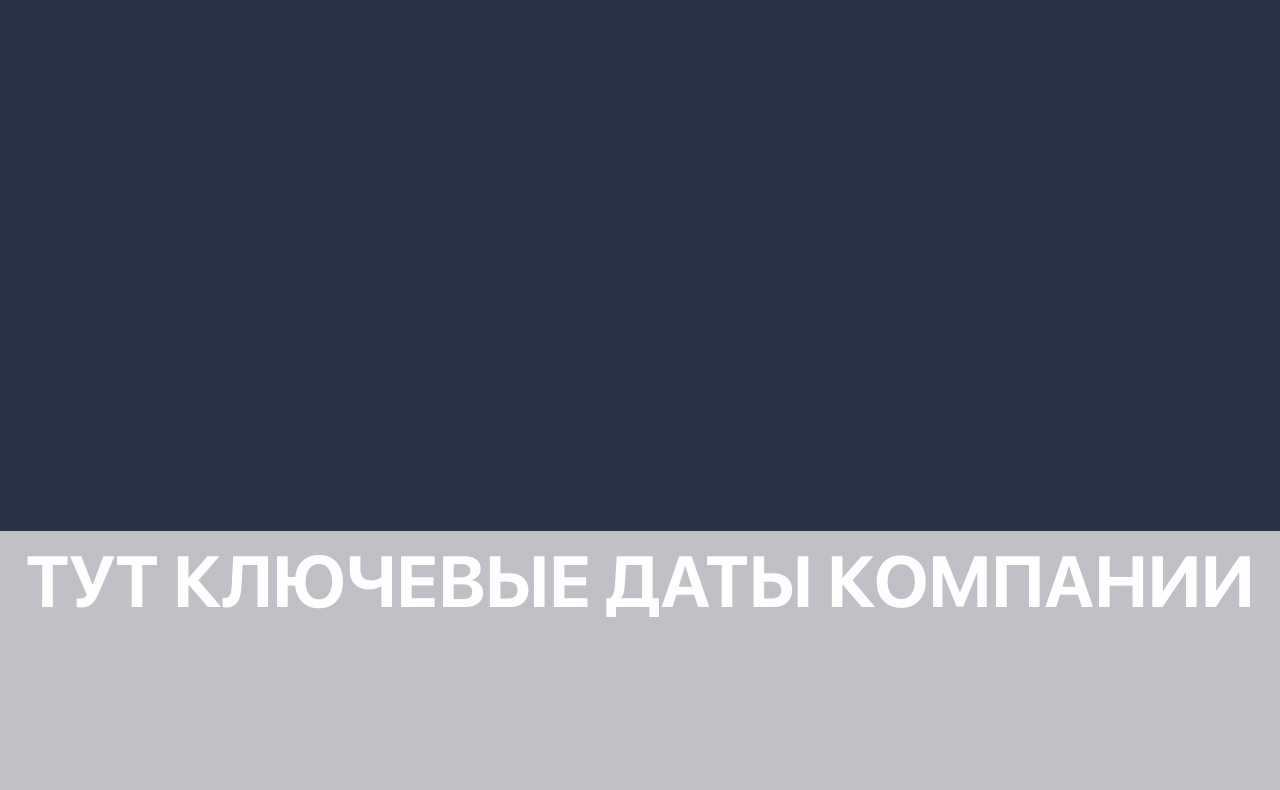
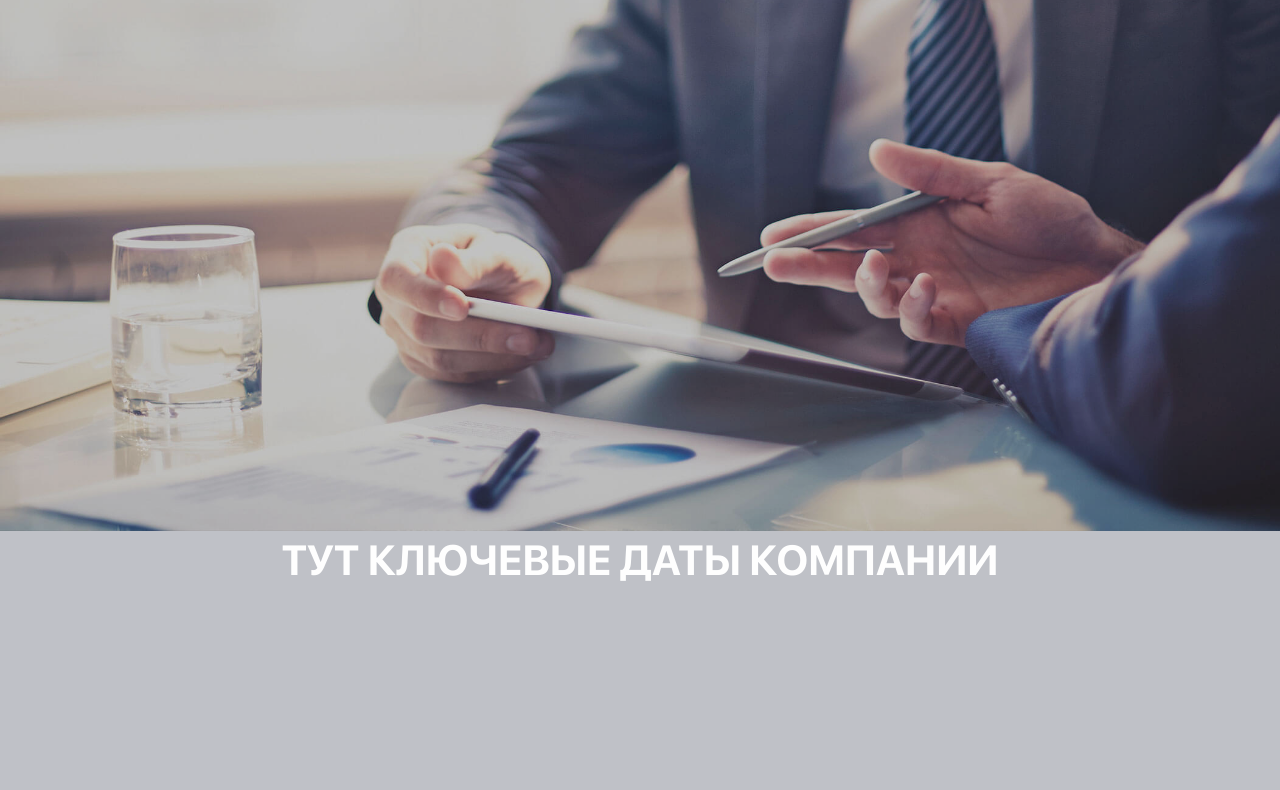
Before and after one commit to HoneyGood/centFin, a plain HTML site: page index.html in a window 1280 px wide. Shown: the part 290-1080 px from the top of the page. Drawn offline with Linux system fonts and the light colour scheme.

Commit message:
new changes

```diff
--- a/css/style.css
+++ b/css/style.css
@@ -7,6 +7,24 @@ body,html{
 .slider{
     height: 80vh !important;
     background: #2a3246;
+    background-image: url("../images/headerPic.jpg");
+    background-size: cover;
+    background-position: center center;
+    position: relative;
+}
+.shadow-cover{
+    position: absolute;
+    height: 100%;
+    width: 100%;
+    background-color: #000000;
+    opacity: .2;
+    top:0;
+    left: 0;
+    z-index: 1;
+}
+.slider .content{
+    position: relative;
+    z-index: 10;
 }
 
 .company{
@@ -34,5 +52,5 @@ body,html{
 .text-info{
     color: #fefefe;
     text-align: center;
-    font-size: 9vh;
+    font-size: 42px;
 }
--- a/index.html
+++ b/index.html
@@ -219,7 +219,11 @@
 
 <!--ТУТ СЛАЙДЕР цвета фона меняйте-->
 <section class="slider">
-    <h2 class="text-info">ТУТ СЛАЙДЕР</h2>
+    <div class="shadow-cover"></div>
+    <div class="content">
+        <h2 class="text-info">ТУТ СЛАЙДЕР</h2>
+    </div>
+
 </section>
 
 <!--ТУТ КНОПКА "ВНИЗ"-->
```
